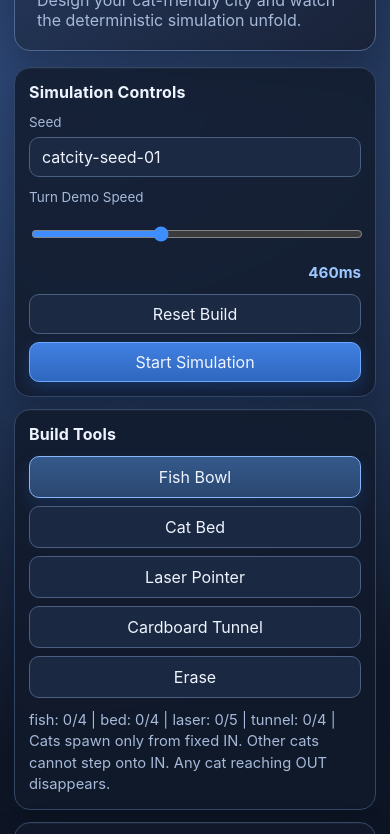
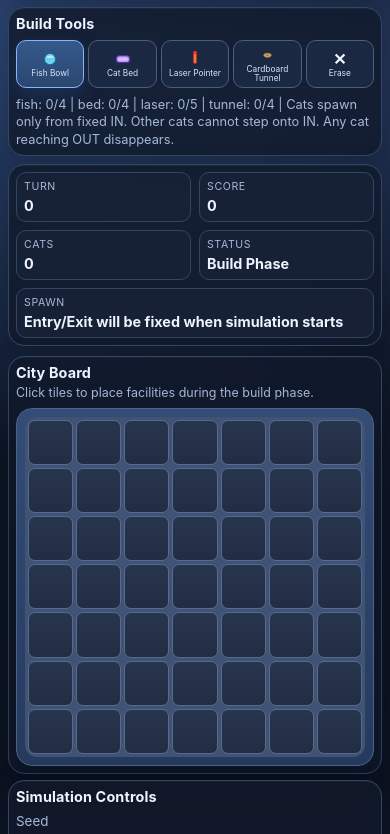
Before and after one commit to loolos/CatCity, a website with bundled scripts: page index.html in a window 390 px wide. Shown: the part 107-941 px from the top of the page. Built offline with nearby package versions, Linux system fonts and the light colour scheme.

Commit message:
将 Simulation Controls 与 Cat Flow 区块移动到主游戏区下方

```diff
--- a/index.html
+++ b/index.html
@@ -16,23 +16,6 @@
 
       <div class="layout">
         <aside class="side-panel">
-          <section class="toolbar panel">
-            <h2>Simulation Controls</h2>
-            <label class="field">
-              <span>Seed</span>
-              <input id="seed-input" value="catcity-seed-01" />
-            </label>
-            <label class="field">
-              <span>Turn Demo Speed</span>
-              <input id="speed-range" type="range" min="120" max="1000" step="20" value="450" />
-              <strong id="speed-value">450ms</strong>
-            </label>
-            <div class="toolbar-actions">
-              <button id="reset-btn">Reset Build</button>
-              <button id="start-btn">Start Simulation</button>
-            </div>
-          </section>
-
           <section class="tool-panel panel">
             <h2>Build Tools</h2>
             <div class="tools" id="tools"></div>
@@ -62,16 +45,6 @@
             </div>
           </section>
 
-
-          <section class="flow-info panel">
-            <h2>Cat Flow Info</h2>
-            <p id="flow-entry">Entry: fixed after simulation starts</p>
-            <p id="flow-exit">Exit: fixed after simulation starts</p>
-            <p id="flow-rule">Rule: only new cats can use IN tile.</p>
-            <p id="flow-penalty">Exit penalty: waiting for run.</p>
-            <p id="flow-latest">Latest exit: none</p>
-          </section>
-
           <section class="result panel" id="result"></section>
         </aside>
 
@@ -86,6 +59,34 @@
           </div>
         </section>
       </div>
+
+      <section class="below-game-panels">
+        <section class="toolbar panel">
+          <h2>Simulation Controls</h2>
+          <label class="field">
+            <span>Seed</span>
+            <input id="seed-input" value="catcity-seed-01" />
+          </label>
+          <label class="field">
+            <span>Turn Demo Speed</span>
+            <input id="speed-range" type="range" min="120" max="1000" step="20" value="450" />
+            <strong id="speed-value">450ms</strong>
+          </label>
+          <div class="toolbar-actions">
+            <button id="reset-btn">Reset Build</button>
+            <button id="start-btn">Start Simulation</button>
+          </div>
+        </section>
+
+        <section class="flow-info panel">
+          <h2>Cat Flow Info</h2>
+          <p id="flow-entry">Entry: fixed after simulation starts</p>
+          <p id="flow-exit">Exit: fixed after simulation starts</p>
+          <p id="flow-rule">Rule: only new cats can use IN tile.</p>
+          <p id="flow-penalty">Exit penalty: waiting for run.</p>
+          <p id="flow-latest">Latest exit: none</p>
+        </section>
+      </section>
     </main>
 
     <script type="module" src="./src/main.js"></script>
--- a/src/styles.css
+++ b/src/styles.css
@@ -38,7 +38,7 @@ p {
 .app {
   width: min(1200px, 100%);
   margin: 0 auto;
-  padding: 24px;
+  padding: 12px;
   min-height: 100dvh;
 }
 
@@ -53,8 +53,8 @@ p {
 }
 
 .hero {
-  padding: 20px 22px;
-  margin-bottom: 16px;
+  padding: 14px 16px;
+  margin-bottom: 8px;
   border: 1px solid var(--border-strong);
   border-radius: 16px;
   background:
@@ -84,13 +84,20 @@ h1 {
 .layout {
   display: grid;
   grid-template-columns: minmax(320px, 380px) minmax(0, 1fr);
-  gap: 16px;
+  gap: 10px;
   align-items: start;
 }
 
 .side-panel {
   display: grid;
-  gap: 12px;
+  gap: 8px;
+}
+
+.below-game-panels {
+  margin-top: 8px;
+  display: grid;
+  grid-template-columns: repeat(2, minmax(0, 1fr));
+  gap: 8px;
 }
 
 .toolbar,
@@ -99,19 +106,19 @@ h1 {
 .flow-info,
 .result,
 .board-stage {
-  padding: 14px;
+  padding: 7px;
 }
 
 .toolbar,
 .tool-panel {
   display: grid;
-  gap: 12px;
+  gap: 8px;
 }
 
 .toolbar h2,
 .tool-panel h2,
 .board-heading h2 {
-  font-size: 1rem;
+  font-size: 0.9rem;
   letter-spacing: 0.01em;
 }
 
@@ -133,8 +140,8 @@ input {
   color: var(--text-main);
   border: 1px solid #4a5f82;
   border-radius: 10px;
-  min-height: 40px;
-  padding: 8px 12px;
+  min-height: 34px;
+  padding: 6px 8px;
   font: inherit;
   transition: border-color 150ms ease, transform 120ms ease, box-shadow 150ms ease, background-color 150ms ease;
 }
@@ -182,18 +189,50 @@ input:focus-visible {
 #speed-value {
   justify-self: end;
   color: #9cc7ff;
-  font-size: 0.95rem;
+  font-size: 0.82rem;
 }
 
 .tools {
   display: grid;
-  grid-template-columns: repeat(auto-fit, minmax(120px, 1fr));
-  gap: 8px;
+  grid-template-columns: repeat(5, minmax(0, 1fr));
+  gap: 6px;
 }
 
 .tool-btn {
-  min-height: 42px;
+  min-height: 56px;
   background: #1a2841;
+  display: flex;
+  flex-direction: column;
+  align-items: center;
+  justify-content: center;
+  gap: 4px;
+  padding: 6px 4px;
+}
+
+.tool-btn-icon-wrap {
+  display: flex;
+  align-items: center;
+  justify-content: center;
+  width: 24px;
+  height: 24px;
+}
+
+.tool-btn-icon {
+  width: 100%;
+  height: 100%;
+  object-fit: contain;
+}
+
+.tool-btn-icon-erase {
+  font-size: 1rem;
+  font-weight: 700;
+}
+
+.tool-btn-label {
+  font-size: 0.62rem;
+  line-height: 1.1;
+  color: #d6e6ff;
+  text-align: center;
 }
 
 .tool-btn.active {
@@ -204,9 +243,9 @@ input:focus-visible {
 
 .tool-inline-hint {
   grid-column: 1 / -1;
-  font-size: 0.82rem;
+  font-size: 0.72rem;
   color: #c4dcff;
-  padding: 7px 10px;
+  padding: 5px 8px;
   border-radius: 999px;
   border: 1px solid #5479aa;
   background: rgb(69 104 155 / 24%);
@@ -214,8 +253,8 @@ input:focus-visible {
 
 #build-note {
   color: var(--text-muted);
-  line-height: 1.45;
-  font-size: 0.92rem;
+  line-height: 1.35;
+  font-size: 0.8rem;
 }
 
 .hud {
@@ -227,19 +266,19 @@ input:focus-visible {
 .hud-card {
   display: grid;
   gap: 4px;
-  padding: 10px;
+  padding: 7px;
   border: 1px solid #324662;
   border-radius: 10px;
   background: var(--bg-surface-soft);
 }
 
 .hud-card strong {
-  font-size: 1rem;
+  font-size: 0.9rem;
 }
 
 .hud-label {
   color: var(--text-muted);
-  font-size: 0.75rem;
+  font-size: 0.66rem;
   text-transform: uppercase;
   letter-spacing: 0.06em;
 }
@@ -255,12 +294,12 @@ input:focus-visible {
 }
 
 .flow-info h2 {
-  font-size: 1rem;
+  font-size: 0.9rem;
 }
 
 .flow-info p {
   color: var(--text-muted);
-  font-size: 0.86rem;
+  font-size: 0.76rem;
   line-height: 1.35;
 }
 
@@ -279,13 +318,13 @@ input:focus-visible {
 
 .board-stage {
   display: grid;
-  gap: 14px;
+  gap: 8px;
 }
 
 .board-heading p {
   color: var(--text-muted);
   margin-top: 4px;
-  font-size: 0.92rem;
+  font-size: 0.78rem;
 }
 
 .board-wrap {
@@ -428,6 +467,10 @@ input:focus-visible {
     grid-template-columns: 1fr;
   }
 
+  .below-game-panels {
+    grid-template-columns: 1fr;
+  }
+
   .board-wrap {
     width: min(100%, 620px);
   }
@@ -435,16 +478,58 @@ input:focus-visible {
 
 @media (max-width: 640px) {
   .app {
-    padding: 14px;
+    padding: 8px;
   }
 
-  .toolbar-actions,
+  .hero {
+    padding: 10px 12px;
+  }
+
+  .eyebrow {
+    font-size: 0.68rem;
+    margin-bottom: 4px;
+  }
+
+  h1 {
+    font-size: 1.34rem;
+    margin-bottom: 2px;
+  }
+
+  .subtitle {
+    font-size: 0.78rem;
+  }
+
+  .toolbar-actions {
+    grid-template-columns: 1fr 1fr;
+  }
+
   .tools {
-    grid-template-columns: 1fr;
+    grid-template-columns: repeat(5, minmax(0, 1fr));
+    gap: 4px;
+  }
+
+  .tool-btn {
+    min-height: 48px;
+    gap: 2px;
+    padding: 3px 1px;
+  }
+
+  .tool-btn-icon-wrap {
+    width: 18px;
+    height: 18px;
+  }
+
+  .tool-btn-label {
+    font-size: 0.52rem;
   }
 
   .hud {
+    grid-template-columns: repeat(2, minmax(0, 1fr));
+  }
+
+  .below-game-panels {
     grid-template-columns: 1fr;
+    margin-top: 6px;
   }
 
   .board-wrap {
--- a/src/ui.js
+++ b/src/ui.js
@@ -47,9 +47,34 @@ export function renderTools({
   toolsEl.innerHTML = '';
   for (const tool of tools) {
     const btn = document.createElement('button');
-    btn.textContent = tool.label;
     btn.className = `tool-btn${selectedTool === tool.id ? ' active' : ''}`;
     btn.dataset.tool = tool.id;
+    btn.title = tool.label;
+
+    const iconWrap = document.createElement('span');
+    iconWrap.className = 'tool-btn-icon-wrap';
+
+    if (tool.id === 'erase') {
+      const eraseIcon = document.createElement('span');
+      eraseIcon.className = 'tool-btn-icon tool-btn-icon-erase';
+      eraseIcon.textContent = '✕';
+      iconWrap.append(eraseIcon);
+    } else {
+      const icon = document.createElement('img');
+      icon.className = 'tool-btn-icon';
+      icon.src = assetUrl(`sprites/facilities/${facilityIconName(tool.id)}.svg`);
+      icon.alt = tool.label;
+      if (tool.id === 'tunnel') {
+        icon.classList.add(`facility-tunnel-${selectedTunnelOrientation}`);
+      }
+      iconWrap.append(icon);
+    }
+
+    const label = document.createElement('span');
+    label.className = 'tool-btn-label';
+    label.textContent = tool.label;
+
+    btn.append(iconWrap, label);
     btn.addEventListener('click', () => onToolSelected(tool.id));
     toolsEl.append(btn);
   }
```
